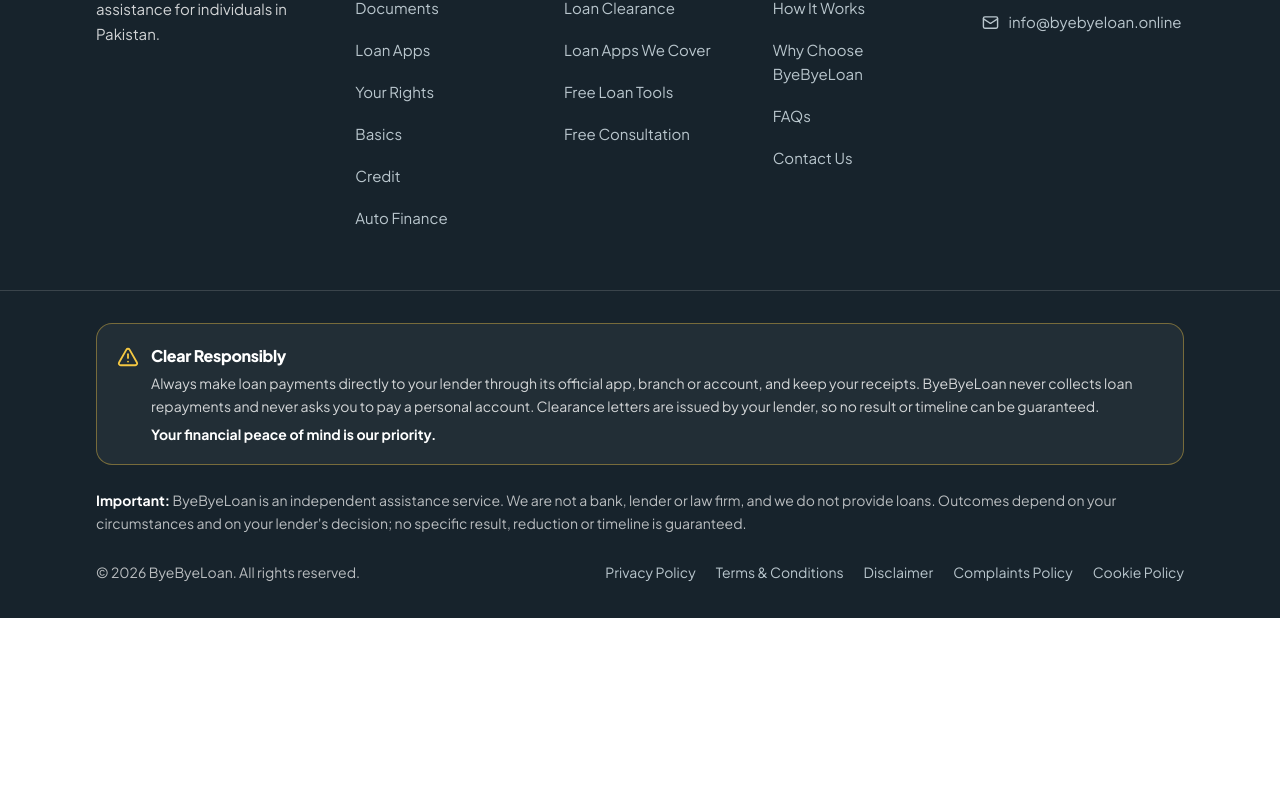
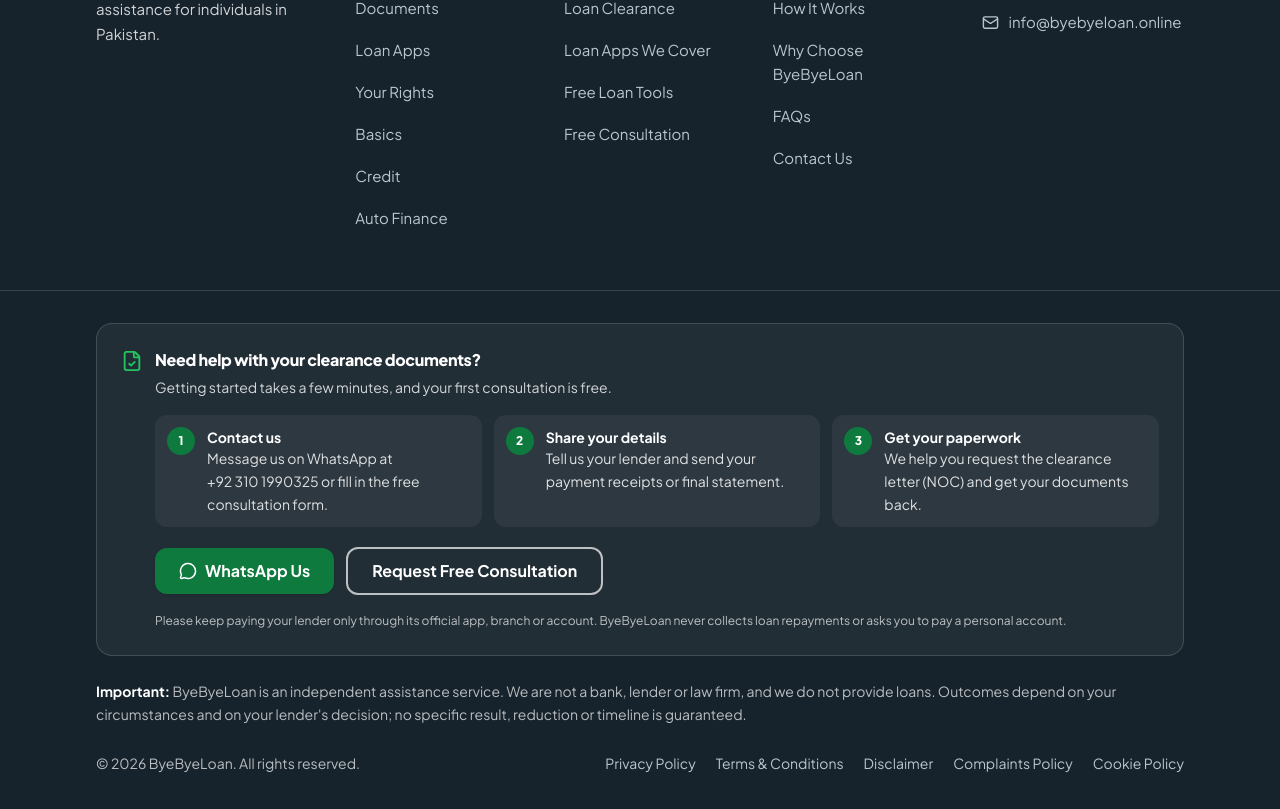
Before and after one commit to mrhabashah5/lc, a Next.js app: page / in a window 1280 px wide. Shown: the part 7024-7833 px from the top of the page. Before the commit the page ends 7642 px from the top, so only its background shows below. Built offline with nearby package versions, Linux system fonts and the light colour scheme; no server answers.

Commit message:
Replace the footer note with how to get clearance help

```diff
--- a/src/components/Footer.tsx
+++ b/src/components/Footer.tsx
@@ -1,5 +1,5 @@
 import Link from "next/link";
-import { AlertTriangle, Mail, MapPin, MessageCircle } from "lucide-react";
+import { FileCheck, Mail, MapPin, MessageCircle } from "lucide-react";
 import { Logo } from "./Logo";
 import { blogCategories, categoryPath } from "@/lib/blog";
 import { legalNav, shortDisclaimer, site, whatsappDisplay, whatsappLink } from "@/lib/site";
@@ -80,16 +80,50 @@ export function Footer() {
 
       <div className="border-t border-white/15">
         <div className="container-x py-8">
-          <div className="mb-6 flex gap-3 rounded-2xl border border-notice-border/40 bg-white/5 p-5">
-            <AlertTriangle size={22} className="mt-0.5 shrink-0 text-notice-border" aria-hidden="true" />
-            <div>
-              <h2 className="text-base font-extrabold text-white">Clear Responsibly</h2>
-              <p className="mt-1 text-sm leading-relaxed text-white/80">
-                Always make loan payments directly to your lender through its official app, branch or account, and keep
-                your receipts. {site.name} never collects loan repayments and never asks you to pay a personal account.
-                Clearance letters are issued by your lender, so no result or timeline can be guaranteed.
-              </p>
-              <p className="mt-1.5 text-sm font-bold text-white">Your financial peace of mind is our priority.</p>
+          <div className="mb-6 rounded-2xl border border-white/15 bg-white/5 p-5 sm:p-6">
+            <div className="flex gap-3">
+              <FileCheck size={22} className="mt-0.5 shrink-0 text-brand-bright" aria-hidden="true" />
+              <div className="min-w-0 flex-1">
+                <h2 className="text-base font-extrabold text-white">Need help with your clearance documents?</h2>
+                <p className="mt-1 text-sm leading-relaxed text-white/80">
+                  Getting started takes a few minutes, and your first consultation is free.
+                </p>
+                <ol className="mt-4 grid gap-3 text-sm text-white/85 md:grid-cols-3">
+                  {[
+                    ["Contact us", `Message us on WhatsApp at ${whatsappDisplay.replace(/ /g, String.fromCharCode(160))} or fill in the free consultation form.`],
+                    ["Share your details", "Tell us your lender and send your payment receipts or final statement."],
+                    ["Get your paperwork", "We help you request the clearance letter (NOC) and get your documents back."],
+                  ].map(([title, text], i) => (
+                    <li key={title} className="flex gap-3 rounded-xl bg-white/5 p-3">
+                      <span className="inline-flex h-7 w-7 shrink-0 items-center justify-center rounded-full bg-brand-ink text-xs font-extrabold text-white">
+                        {i + 1}
+                      </span>
+                      <span>
+                        <strong className="block text-white">{title}</strong>
+                        <span className="leading-relaxed">{text}</span>
+                      </span>
+                    </li>
+                  ))}
+                </ol>
+                <div className="mt-5 flex flex-col gap-3 sm:flex-row sm:flex-wrap sm:items-center">
+                  <a
+                    href={whatsappLink()}
+                    target="_blank"
+                    rel="noopener noreferrer"
+                    className="btn btn-primary"
+                  >
+                    <MessageCircle size={18} aria-hidden="true" /> WhatsApp Us
+                    <span className="sr-only"> (opens in a new tab)</span>
+                  </a>
+                  <Link href="/request-consultation" className="btn border-2 border-white/70 text-white hover:bg-white/10">
+                    Request Free Consultation
+                  </Link>
+                </div>
+                <p className="mt-4 text-xs leading-relaxed text-white/70">
+                  Please keep paying your lender only through its official app, branch or account. {site.name} never
+                  collects loan repayments or asks you to pay a personal account.
+                </p>
+              </div>
             </div>
           </div>
           <p className="text-sm leading-relaxed text-white/70">
```
